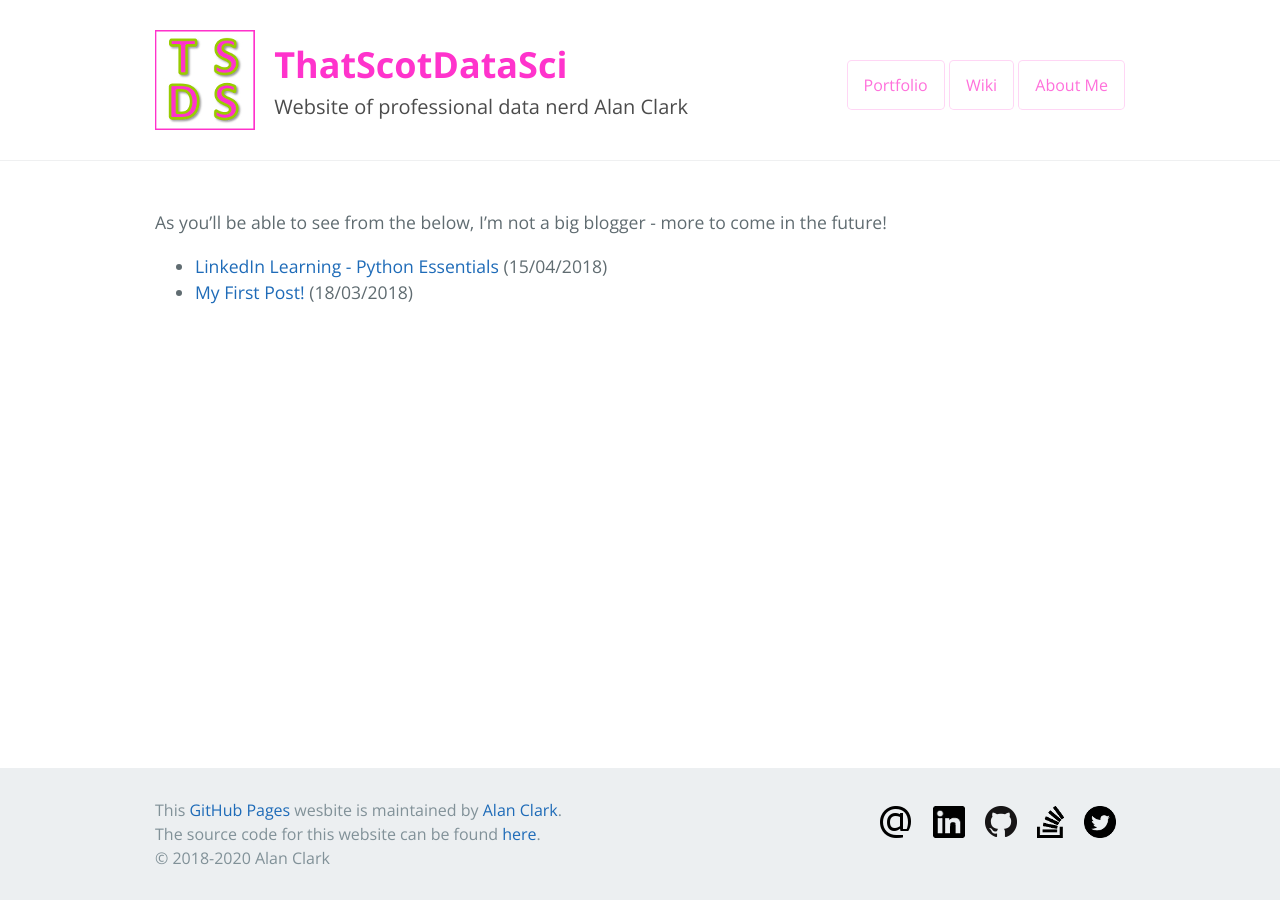
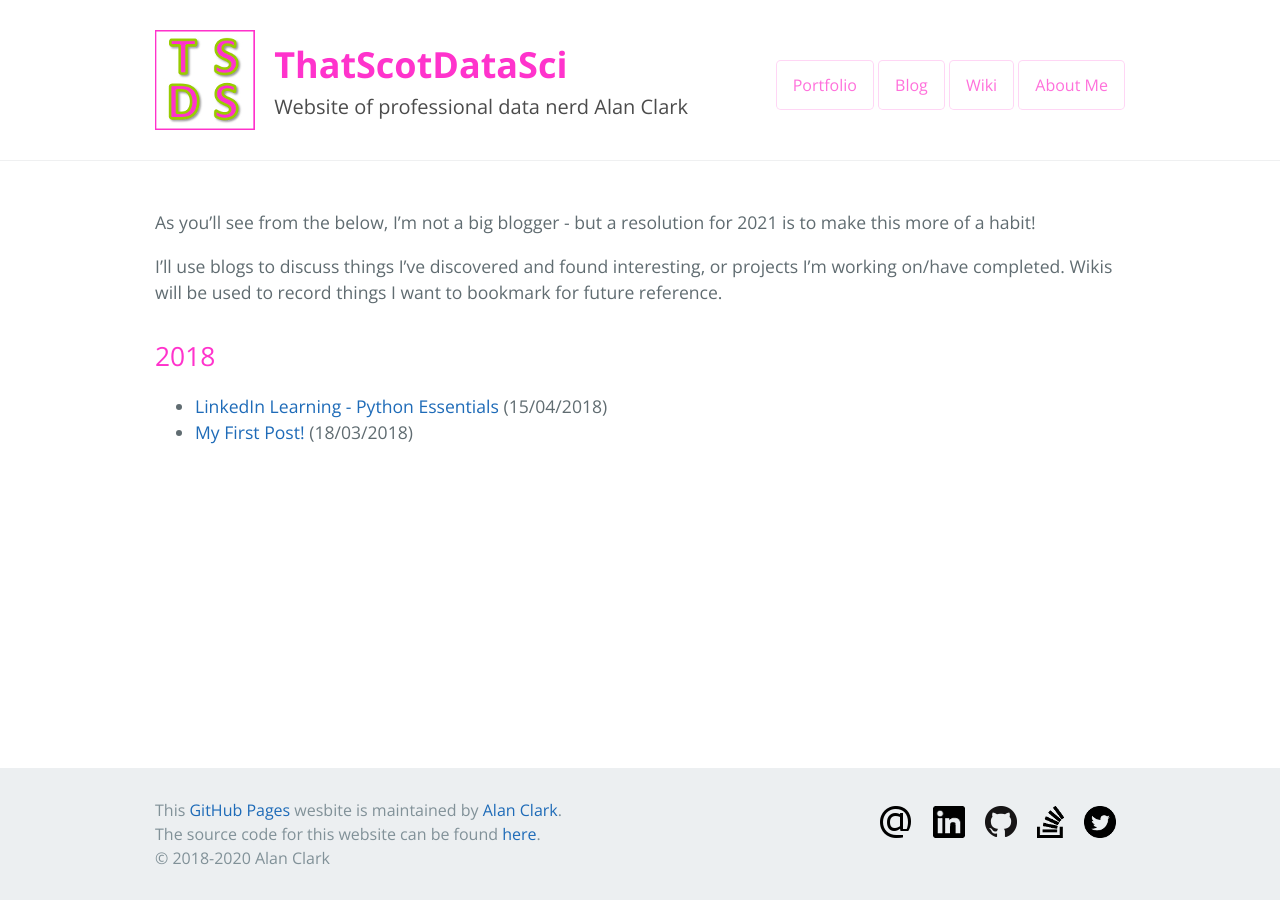
Before and after one commit to thatscotdatasci/thatscotdatasci.github.io, a Jekyll site: the page built from blog/blog.md, in a window 1280 px wide. Built offline with Jekyll 4.4.1, drawn with Linux system fonts in a browser that asks for light colours.

Commit message:
Bringing back the blog, and organising by year

```diff
--- a/_includes/header.html
+++ b/_includes/header.html
@@ -15,7 +15,7 @@
       <div class="col-5">
         <div class="header-links">
           <a href="/portfolio" class="btn">Portfolio</a>
-<!--          <a href="/blog" class="btn">Blog</a>-->
+          <a href="/blog" class="btn">Blog</a>
           <a href="/wiki" class="btn">Wiki</a>
           <a href="/about" class="btn">About Me</a>
         </div>
--- a/blog/blog.md
+++ b/blog/blog.md
@@ -5,13 +5,24 @@ permalink: /blog
 title-settings: hide
 ---
 
-As you'll be able to see from the below, I'm not a big blogger - more to come in the future!
+As you'll see from the below, I'm not a big blogger - but a resolution for 2021 is to make this more of a habit!
 
-<ul>
+I'll use blogs to discuss things I've discovered and found interesting, or projects I'm working on/have completed.
+Wikis will be used to record things I want to bookmark for future reference.
+
+<!---
+Below is based on https://stackoverflow.com/questions/19086284/jekyll-liquid-templating-how-to-group-blog-posts-by-year/20777475#20777475
+-->
+<div>
   {% for post in site.posts %}
-    <li>
-      <a href="{{ post.url }}">{{ post.title }}</a>
-      ({{ post.date | date: '%d/%m/%Y' }})
-    </li>
+    {% assign currentyear = post.date | date: "%Y" %}
+    {% if currentyear != year %}
+      {% unless forloop.first %}</div>{% endunless %}
+      <h2 id="y{{currentyear}}">{{ currentyear }}</h2>
+      <ul>
+      {% assign year = currentyear %}
+    {% endif %}
+      <li><a href="{{ post.url }}">{{ post.title }}</a> ({{ post.date | date: '%d/%m/%Y' }})</li>
+    {% if forloop.last %}</ul>{% endif %}
   {% endfor %}
-</ul>
+</div>
```
